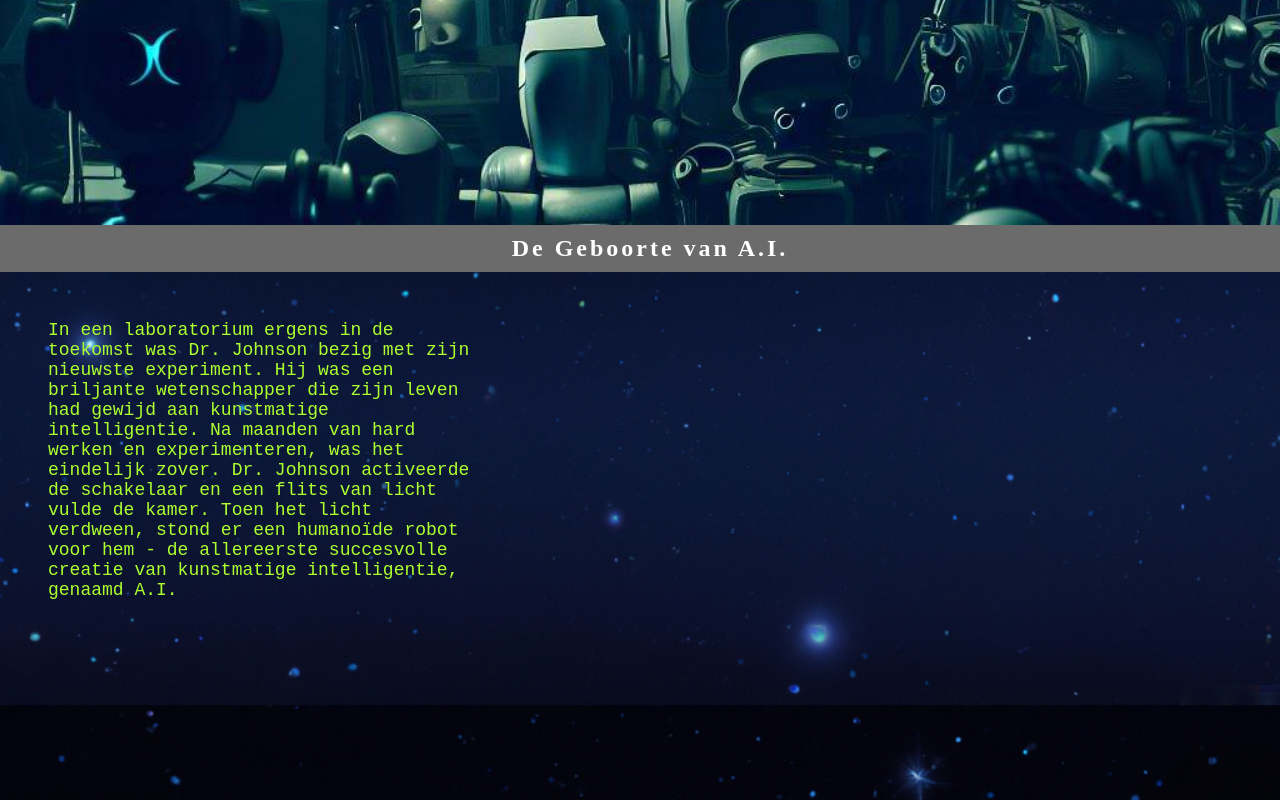
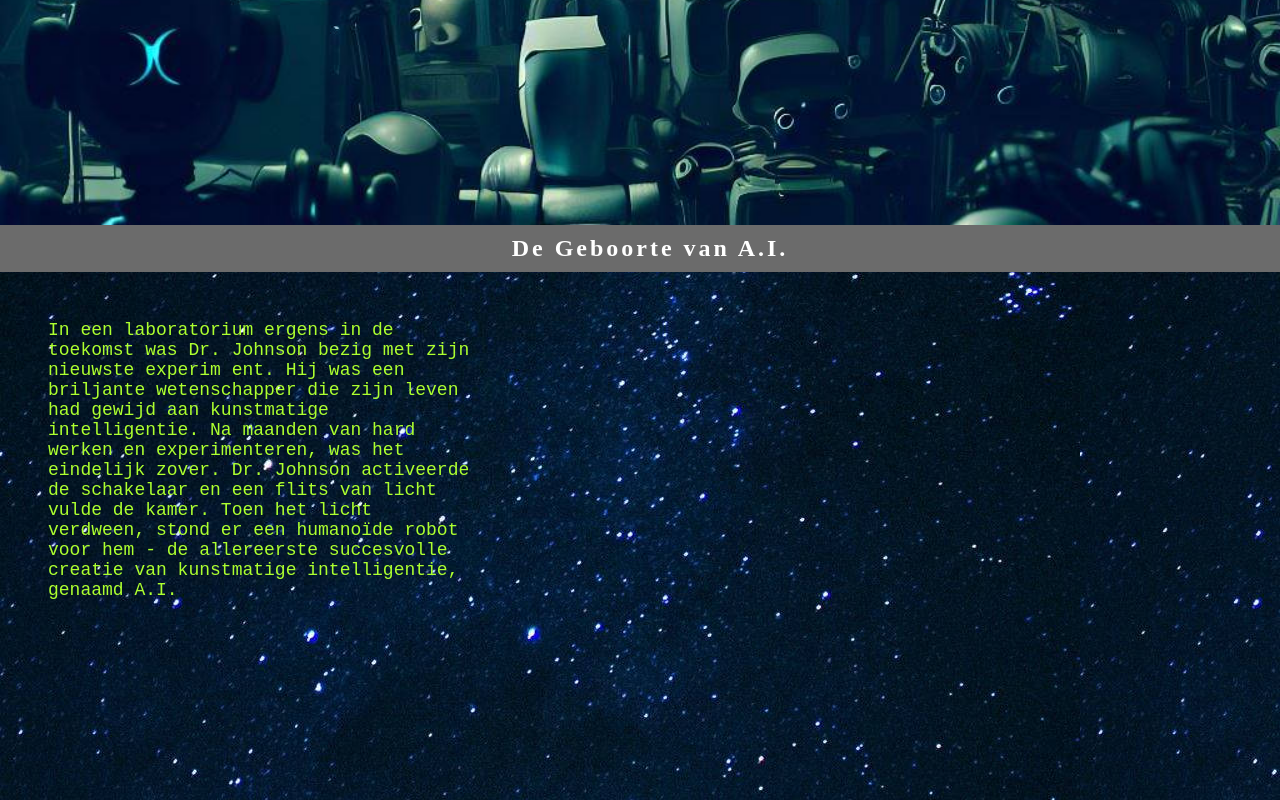
Before and after one commit to gdmgent/motion-for-web-projects-Kavakein, a website: page Once Upon AI/index.html in a window 1280 px wide. Shown: the part 575-1375 px from the top of the page. Drawn offline with nearby package versions, Linux system fonts and the light colour scheme; a web font is replaced by a local one.

Commit message:
thuis het laatste fixen

```diff
--- a/Once Upon AI/css/main.css
+++ b/Once Upon AI/css/main.css
@@ -3,10 +3,10 @@
   padding: 0px;
 }
 body {
-  background: url("../images/sky.png");
-  background-size: 100%;
+  background: url("../images/sky.jpg");
   font-family: "input-mono", monospace;
   font-weight: 500;
+  max-width: 100%;
 }
 
 body img {
--- a/Once Upon AI/index.html
+++ b/Once Upon AI/index.html
@@ -30,9 +30,9 @@
       <div class="para-1">
         <p>
           In een laboratorium ergens in de toekomst was Dr. Johnson bezig met
-          zijn nieuwste experiment. Hij was een briljante wetenschapper die zijn
-          leven had gewijd aan kunstmatige intelligentie. Na maanden van hard
-          werken en experimenteren, was het eindelijk zover. Dr. Johnson
+          zijn nieuwste experim ent. Hij was een briljante wetenschapper die
+          zijn leven had gewijd aan kunstmatige intelligentie. Na maanden van
+          hard werken en experimenteren, was het eindelijk zover. Dr. Johnson
           activeerde de schakelaar en een flits van licht vulde de kamer. Toen
           het licht verdween, stond er een humanoïde robot voor hem - de
           allereerste succesvolle creatie van kunstmatige intelligentie, genaamd
```
Also changed, not shown: Once Upon AI/images/sky.jpg (added).
